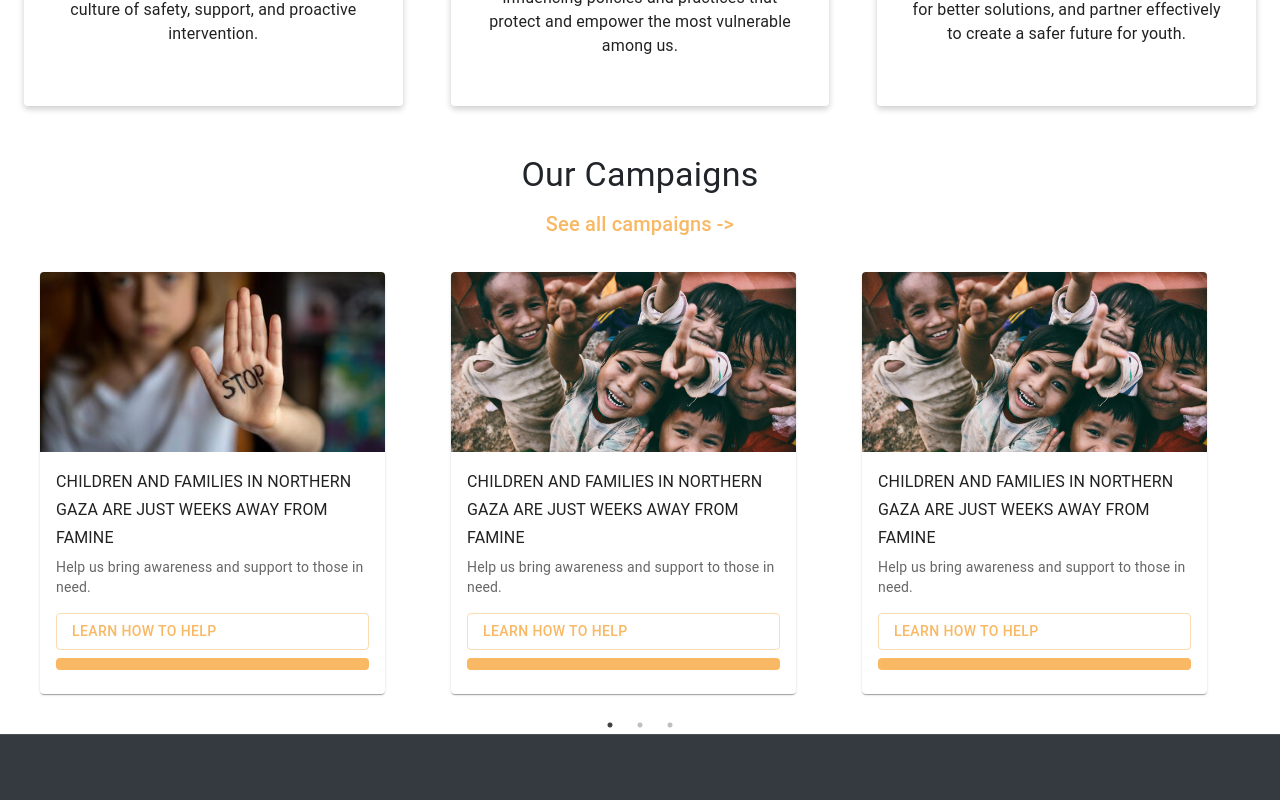
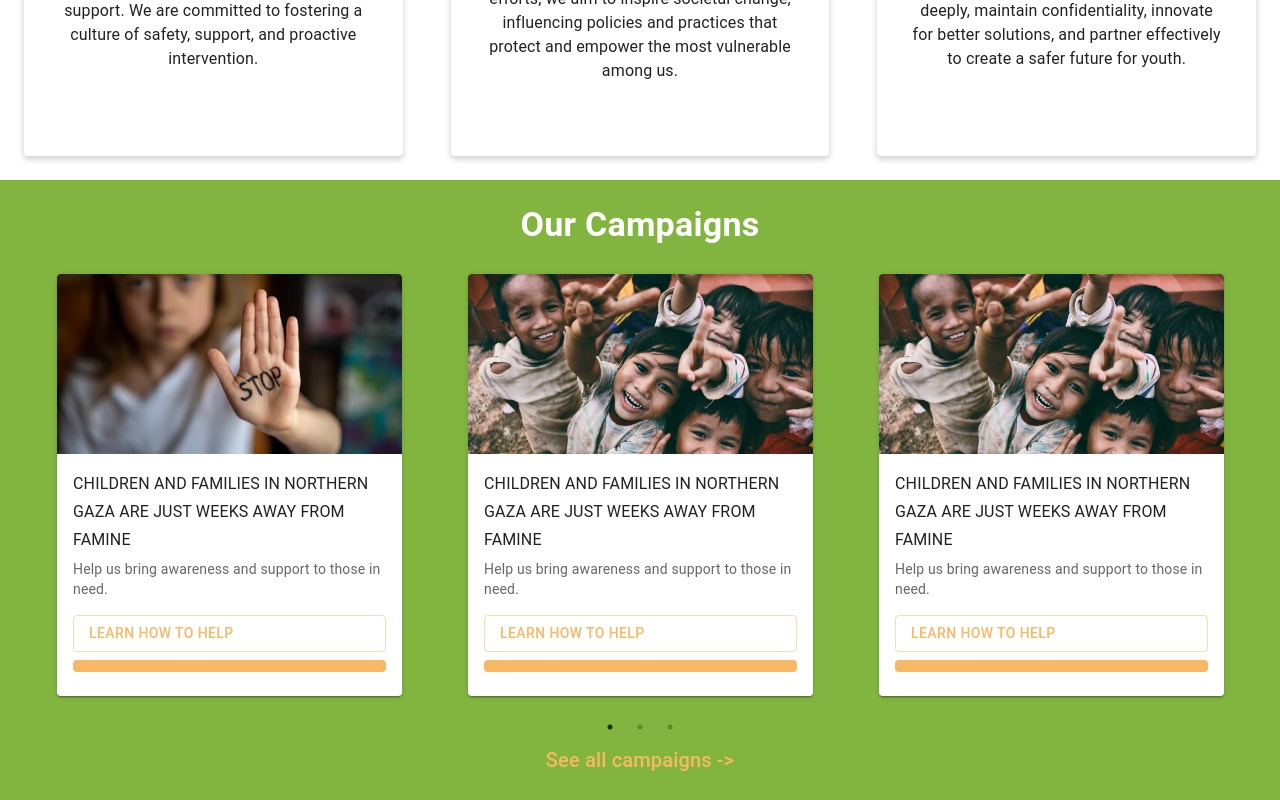
Before and after one commit to aaditshah18/BeaconForYouth, a React (Vite) app in the folder safe-harbour-youth-app/: page / in a window 1280 px wide. Shown: the part 1220-2020 px from the top of the page. Built offline with nearby package versions, Linux system fonts and the light colour scheme.

Commit message:
Updating campagin styles

```diff
--- a/safe-harbour-youth-app/index.html
+++ b/safe-harbour-youth-app/index.html
@@ -2,7 +2,7 @@
 <html lang="en">
   <head>
     <meta charset="UTF-8" />
-    <meta name="viewport" content="width=device-width, initial-scale=1">
+    <meta name="viewport" content="width=device-width, initial-scale=1.0" />
     <link rel="icon" type="image/png" href="./public/images/title_logo.png">
     <title>Your title</title>
   </head>
--- a/safe-harbour-youth-app/src/components/campaignsec.tsx
+++ b/safe-harbour-youth-app/src/components/campaignsec.tsx
@@ -66,22 +66,12 @@
   };
 
   return (
-    <Box sx={{ overflow: "hidden", padding: 3, bgcolor: "green.100" }}>
-      <Typography variant="h4" component="h1" gutterBottom align="center">
+    <Box sx={{ overflow: "hidden", padding: 3, bgcolor: "var(--secondary)" }}>
+      <Typography variant="h4" component="h1" gutterBottom
+          sx={{ color: "var(--white)", textAlign: "center" , fontWeight:'bold'}}
+        >
         Our Campaigns
       </Typography>
-      {/* See All Campaigns Link */}
-      <Box textAlign="center" mb={2}>
-        <Link to="/campaigns" style={{ textDecoration: "none" }}>
-          <Typography
-            variant="h6"
-            color="primary"
-            sx={{ display: "inline-flex", alignItems: "center" }}
-          >
-            See all campaigns -&gt;
-          </Typography>
-        </Link>
-      </Box>
       {/* Slider */}
       <Slider {...settings}>
         {campaigns.map((campaign, index) => (
@@ -94,6 +84,17 @@
           />
         ))}
       </Slider>
+      {/* See All Campaigns Link */}
+      <Box textAlign="center" mb={2}>
+        <Link to="/campaigns" style={{ textDecoration: "none" }}>
+          <Typography
+            variant="h6"
+            sx={{ color: "var(--primary)", display: "inline-flex", alignItems: "center", mt: 4 }}
+          >
+            See all campaigns -&gt;
+          </Typography>
+        </Link>
+      </Box>
     </Box>
   );
 };
--- a/safe-harbour-youth-app/src/styles/aboutus-styles.tsx
+++ b/safe-harbour-youth-app/src/styles/aboutus-styles.tsx
@@ -15,7 +15,7 @@
 });
 
 export const StyledCard = styled(Card)({
-  minHeight: '500px',
+  minHeight: '550px',
   display: 'flex',
   flexDirection: 'column',
   alignItems: 'center',
--- a/safe-harbour-youth-app/src/styles/campaign.tsx
+++ b/safe-harbour-youth-app/src/styles/campaign.tsx
@@ -4,6 +4,7 @@
   CardMedia,
   CardContent,
   Typography,
+  Box,
   Button,
   Stack,
   useTheme,
@@ -27,20 +28,21 @@
   const theme = useTheme();
 
   return (
+    <Box display="flex" justifyContent="center">
     <Card
       sx={{
         maxWidth: 345,
         m: 2,
-        bgcolor: theme.palette.background.paper, // Use a theme color for the background or a custom one
-        boxShadow: 1, // Adjust box shadow as needed
+        background: theme.palette.background.paper, // Use a theme color for the background or a custom one
+        boxShadow: 2,
         "&:hover": {
-          boxShadow: 3, // Adjust hover box shadow as needed
+          boxShadow: 3,
         },
       }}
     >
       <CardMedia
         component="img"
-        sx={{ height: 180, objectFit: "cover" }} // 'cover' will ensure the image covers the area without stretching
+        sx={{ height: 180, objectFit: "cover" }}
         image={imageUrl}
         alt={title}
       />
@@ -69,5 +71,6 @@
         </Stack>
       </CardContent>
     </Card>
+  </Box>
   );
 };
```
